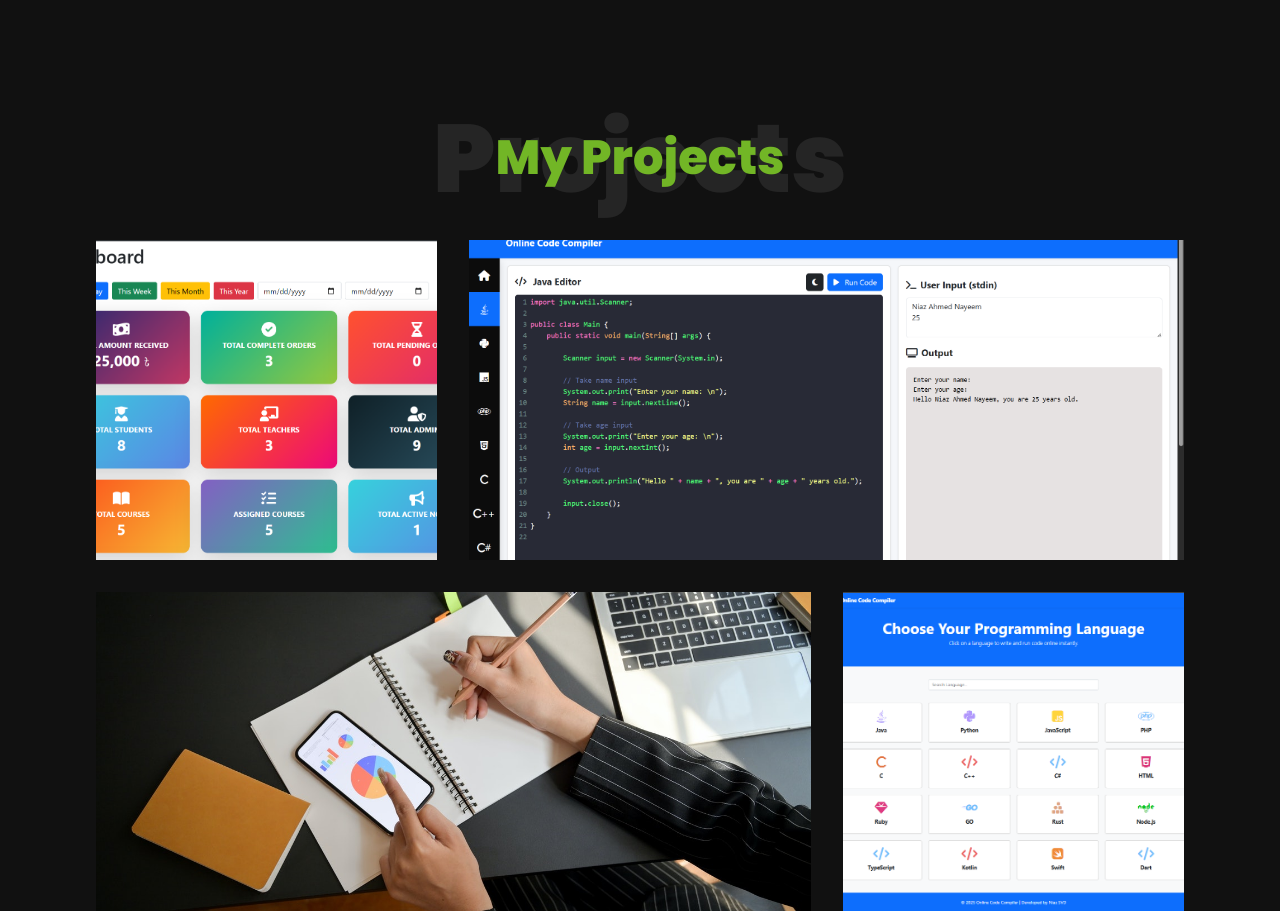
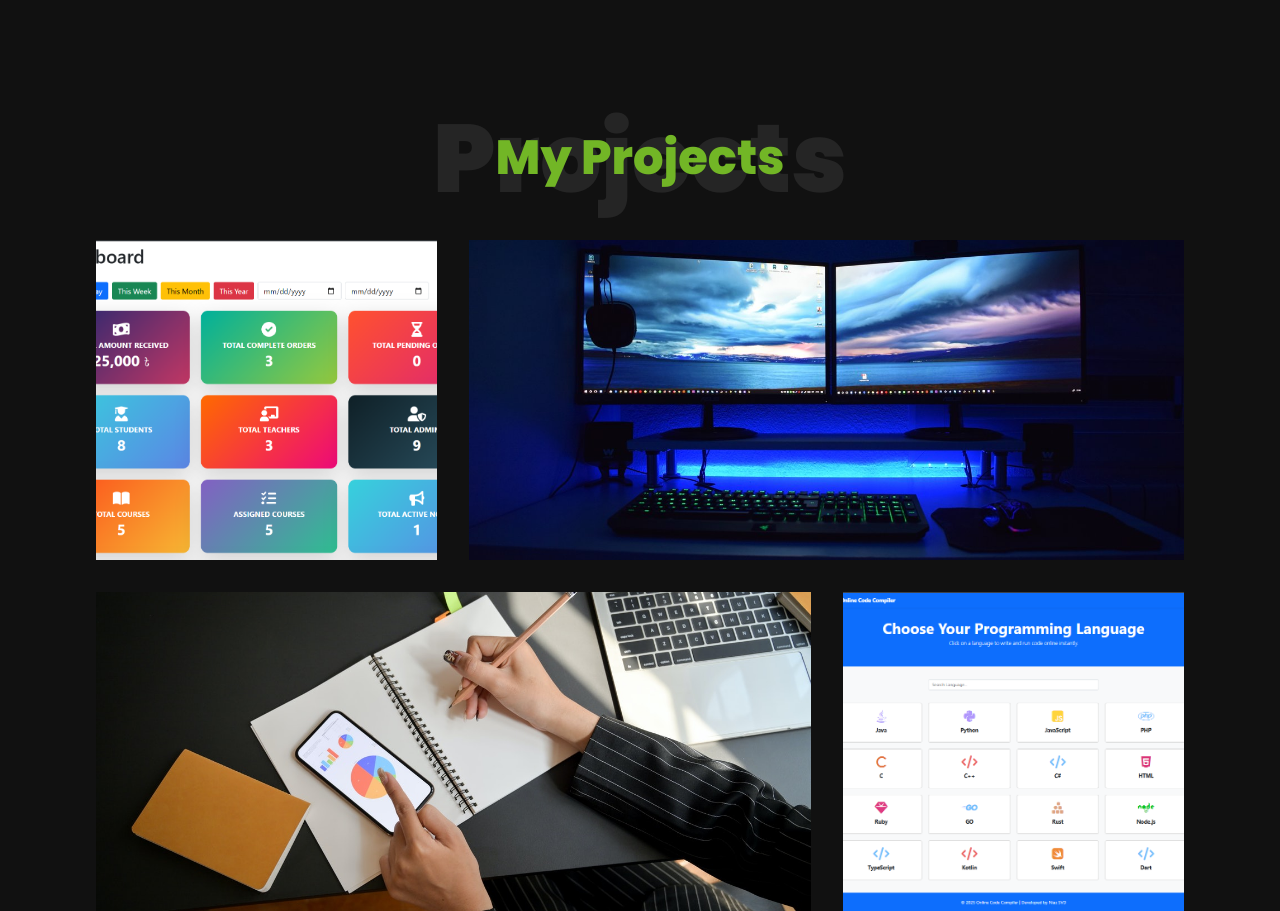
Before and after one commit to NiazAhmedNayeem/portfolio, a PHP site: page / in a window 1280 px wide. Shown: the part 4445-5356 px from the top of the page. Run offline with PHP 8.4, Linux system fonts and the light colour scheme; some libraries are stand-ins or nearby versions.

Commit message:
Update project info

```diff
--- a/css/style.css
+++ b/css/style.css
@@ -392,7 +392,7 @@
     background: url(../assets/project-img-1.png) center/cover no-repeat;
 }
 .projects .row .item:nth-child(2){
-    background: url(../assets/project-img-2.png) center/cover no-repeat;
+    background: url(../assets/project-img-2.jpg) center/cover no-repeat;
 }
 .projects .row .item:nth-child(3){
     background: url(../assets/project-img-3.jpg) center/cover no-repeat;
```
